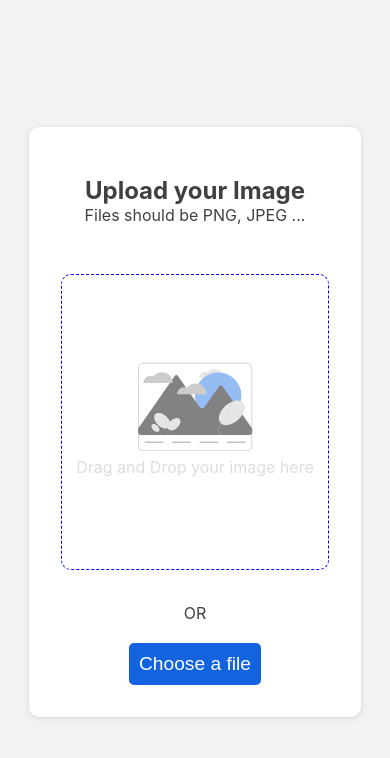
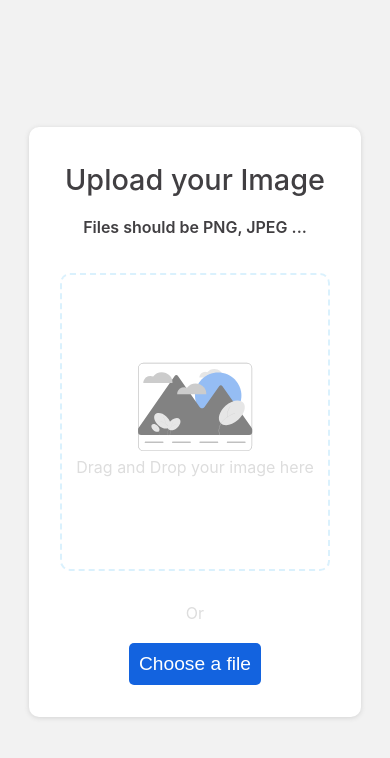
Before and after one commit to Alejo9601/image-uploader-frontend, a React (Create React App) app: page / in a window 390 px wide. Shown: the top 758 px of the page. Built offline with nearby package versions, Linux system fonts and the light colour scheme.

Commit message:
Added media queries, modified several styles

```diff
--- a/src/components/ChooseFileButton.js
+++ b/src/components/ChooseFileButton.js
@@ -19,7 +19,7 @@ const Button = styled.button`
   cursor: pointer;
 `;
 const P = styled.p`
-  color: #413f42;
+  color: #dddddd;
   font-family: -apple-system, BlinkMacSystemFont, "Segoe UI", Roboto, Oxygen,
     Ubuntu, Cantarell, "Open Sans", "Helvetica Neue", sans-serif;
 `;
@@ -27,7 +27,7 @@ const P = styled.p`
 const ChooseFileButton = ({ textButton }) => {
   return (
     <StyledDiv>
-      <P>OR</P>
+      <P>Or</P>
       <Button type="button">{textButton}</Button>
     </StyledDiv>
   );
--- a/src/components/DragContainer.js
+++ b/src/components/DragContainer.js
@@ -4,7 +4,7 @@ import BackgroundImage from "./BackgroundImage";
 const StyledDiv = styled.div`
   height: 50%;
   width: 80%;
-  border: 1px dashed blue;
+  border: 2px dashed #a2dbfa66;
   border-radius: 10px;
   display: flex;
   flex-direction: column;
--- a/src/components/TitleHeader.js
+++ b/src/components/TitleHeader.js
@@ -16,8 +16,14 @@ const StyledDiv = styled.div`
       Ubuntu, Cantarell, "Open Sans", "Helvetica Neue", sans-serif;
   }
 `;
-const H1 = styled.h1``;
-const P = styled.p``;
+const H1 = styled.h1`
+  font-size: 1.8rem;
+  font-weight: 500;
+`;
+const P = styled.p`
+  margin-top: 20px;
+  font-weight: 600;
+`;
 
 const TitleHeader = ({ textTitle, textDescription }) => {
   return (
--- a/src/pages/Drag.js
+++ b/src/pages/Drag.js
@@ -13,6 +13,14 @@ const DragSection = styled.section`
   flex-direction: column;
   border-radius: 10px;
   box-shadow: 0px 1px 5px 0px lightgray;
+
+  @media (min-width: 800px) {
+    width: 55%;
+  }
+
+  @media (min-width: 1366px) {
+    width: 30%;
+  }
 `;
 
 const Drag = () => {
```
